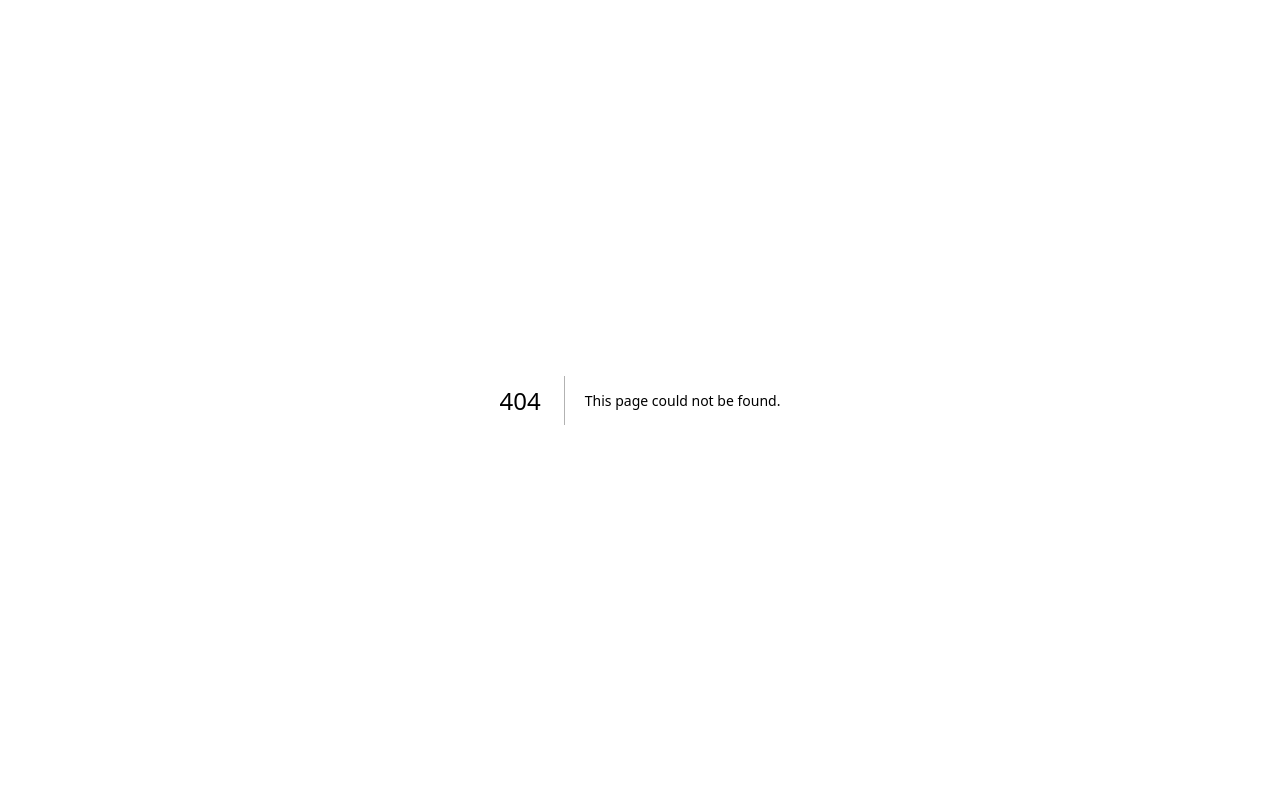
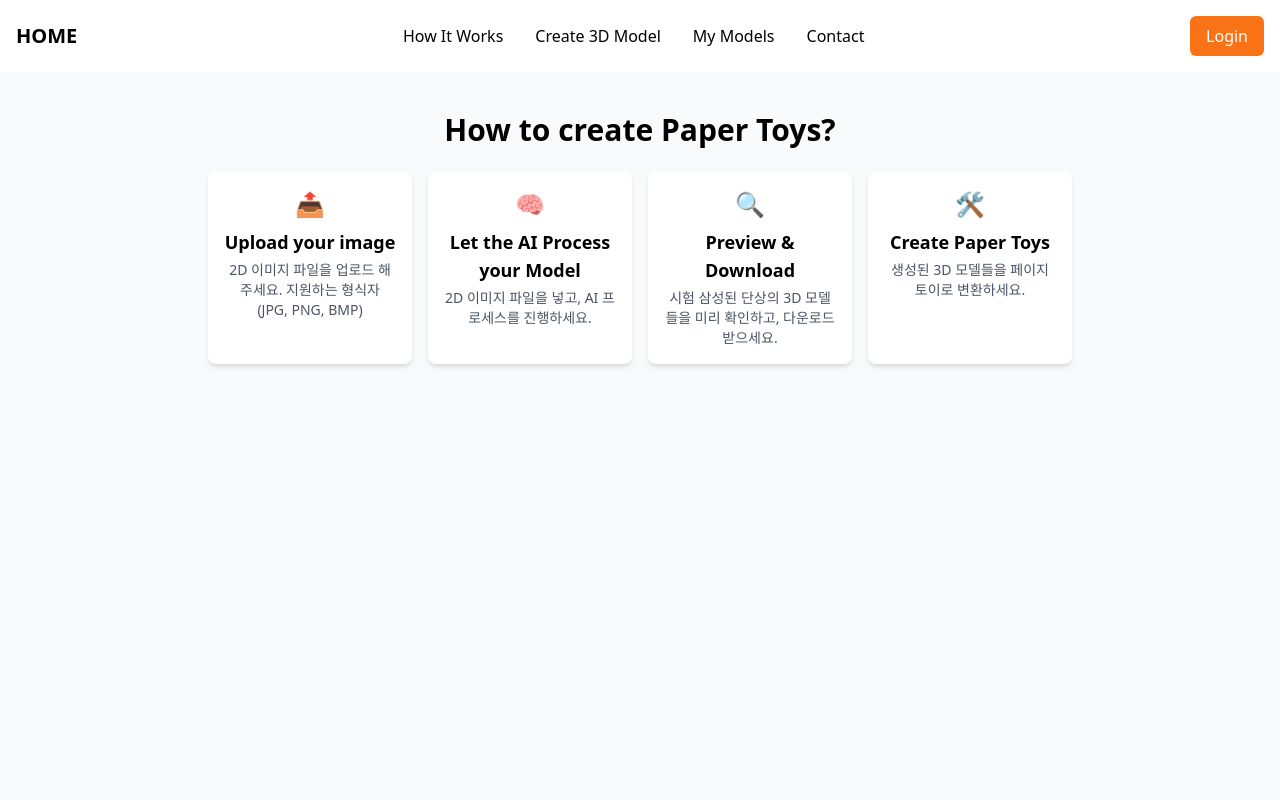
Before and after one commit to osjaeyoung/3d-front, a Next.js app: page /intro in a window 1280 px wide. Before the commit this address had no page. Shown: the top 800 px of the page. Built offline with nearby package versions, Linux system fonts and the light colour scheme.

Commit message:
feat : generate intro page

```diff
--- a/src/components/common/Layout.tsx
+++ b/src/components/common/Layout.tsx
@@ -3,7 +3,7 @@ import { Footer } from "./Footer"
 import { Header } from "./Header"
 
 interface LayoutProps {
-    className: string;
+    className?: string;
 }
 
 export const Layout = ({ className, children }:React.PropsWithChildren<LayoutProps>) => {
--- /dev/null
+++ b/src/pages/intro.tsx
@@ -0,0 +1,61 @@
+import { Layout } from "@/components";
+
+interface Props {}
+
+const StepCard = ({ icon, title, description }: {icon:string, title:string, description: string}) => {
+    return (
+      <div className="bg-white p-4 shadow-md rounded-lg text-center">
+        <div className="text-gray-800 text-2xl mb-2">
+          {icon}
+        </div>
+        <div className="font-bold text-lg mb-1">
+          {title}
+        </div>
+        <div className="text-gray-600 text-sm">
+          {description}
+        </div>
+      </div>
+    );
+  };
+
+
+
+const IntroPage = () => {
+    const steps = [
+        {
+          icon: "📤",
+          title: "Upload your image",
+          description: "2D 이미지 파일을 업로드 해주세요. 지원하는 형식자 (JPG, PNG, BMP)"
+        },
+        {
+          icon: "🧠",
+          title: "Let the AI Process your Model",
+          description: "2D 이미지 파일을 넣고, AI 프로세스를 진행하세요."
+        },
+        {
+          icon: "🔍",
+          title: "Preview & Download",
+          description: "시험 삼성된 단상의 3D 모델들을 미리 확인하고, 다운로드 받으세요."
+        },
+        {
+          icon: "🛠️",
+          title: "Create Paper Toys",
+          description: "생성된 3D 모델들을 페이지 토이로 변환하세요."
+        }
+      ];
+
+    return (
+        <Layout className="min-h-screen flex flex-col">
+            <div className="min-h-screen bg-gray-50 flex flex-col items-center pt-10">
+                <h1 className="text-3xl font-bold mb-6">How to create Paper Toys?</h1>
+                <div className="grid grid-cols-1 md:grid-cols-4 gap-4 max-w-4xl w-full px-4">
+                    {steps.map((step, index) => (
+                    <StepCard key={index} icon={step.icon} title={step.title} description={step.description} />
+                    ))}
+                </div>
+            </div>
+        </Layout>
+    )
+};
+
+export default IntroPage;
--- a/src/pages/signin.tsx
+++ b/src/pages/signin.tsx
@@ -4,7 +4,7 @@ import Image from 'next/image';
 import { useForm } from "react-hook-form";
 
 
-const SignIn = () => {
+const SignInPage = () => {
   const { register, handleSubmit } = useForm();
   const onSubmit = (data:any) => {
       console.log(data);
@@ -80,14 +80,10 @@ const SignIn = () => {
               <p className="text-sm text-gray-600 hover:underline">아이디/비밀번호 찾기</p>
             </Link>
           </div>
-
-          <div className="mt-6 text-center">
-            <p className="text-sm text-gray-500">다른 SNS 계정으로 로그인</p>
-          </div>
         </div>
       </main>
     </Layout>
   );
 };
 
-export default SignIn;
+export default SignInPage;
```
